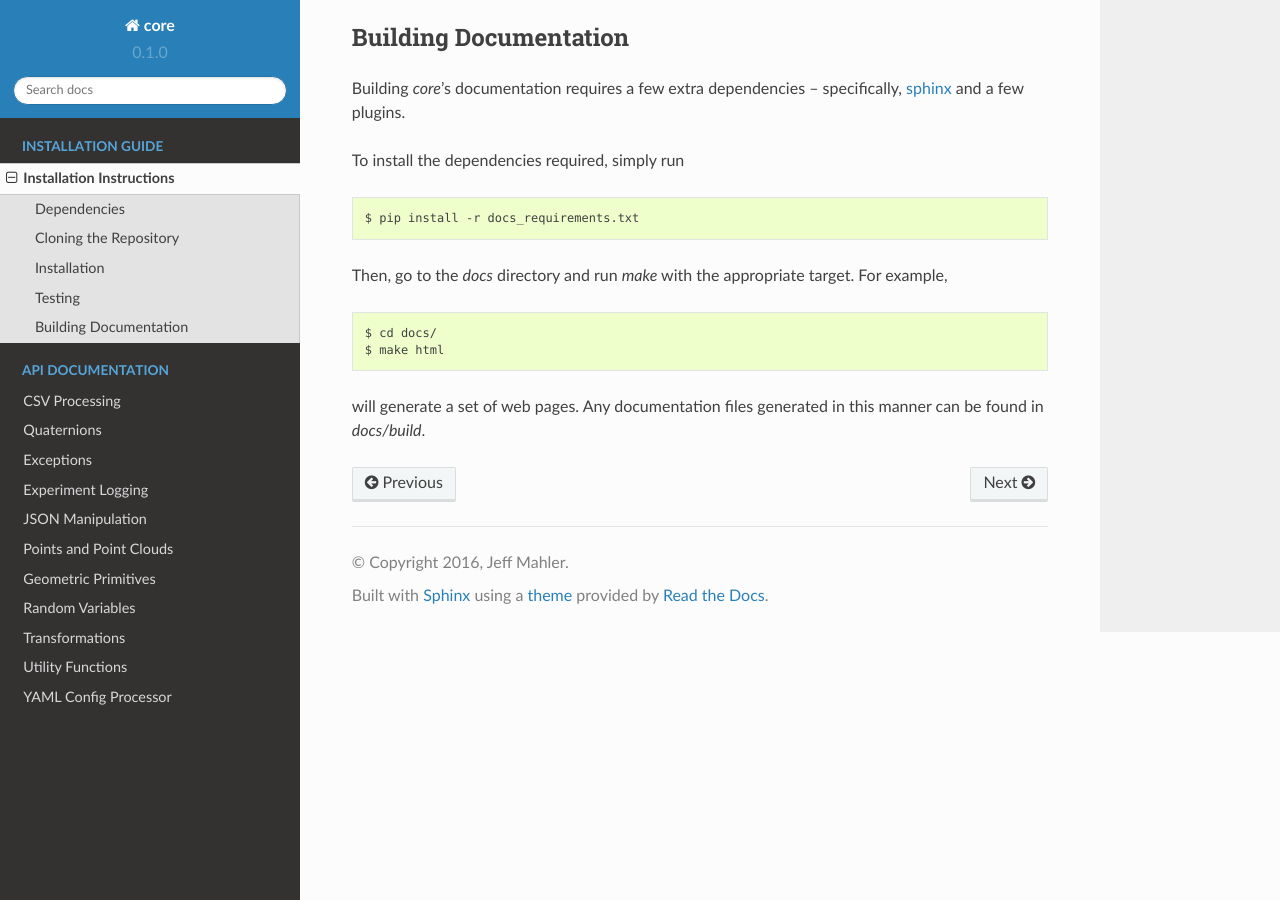
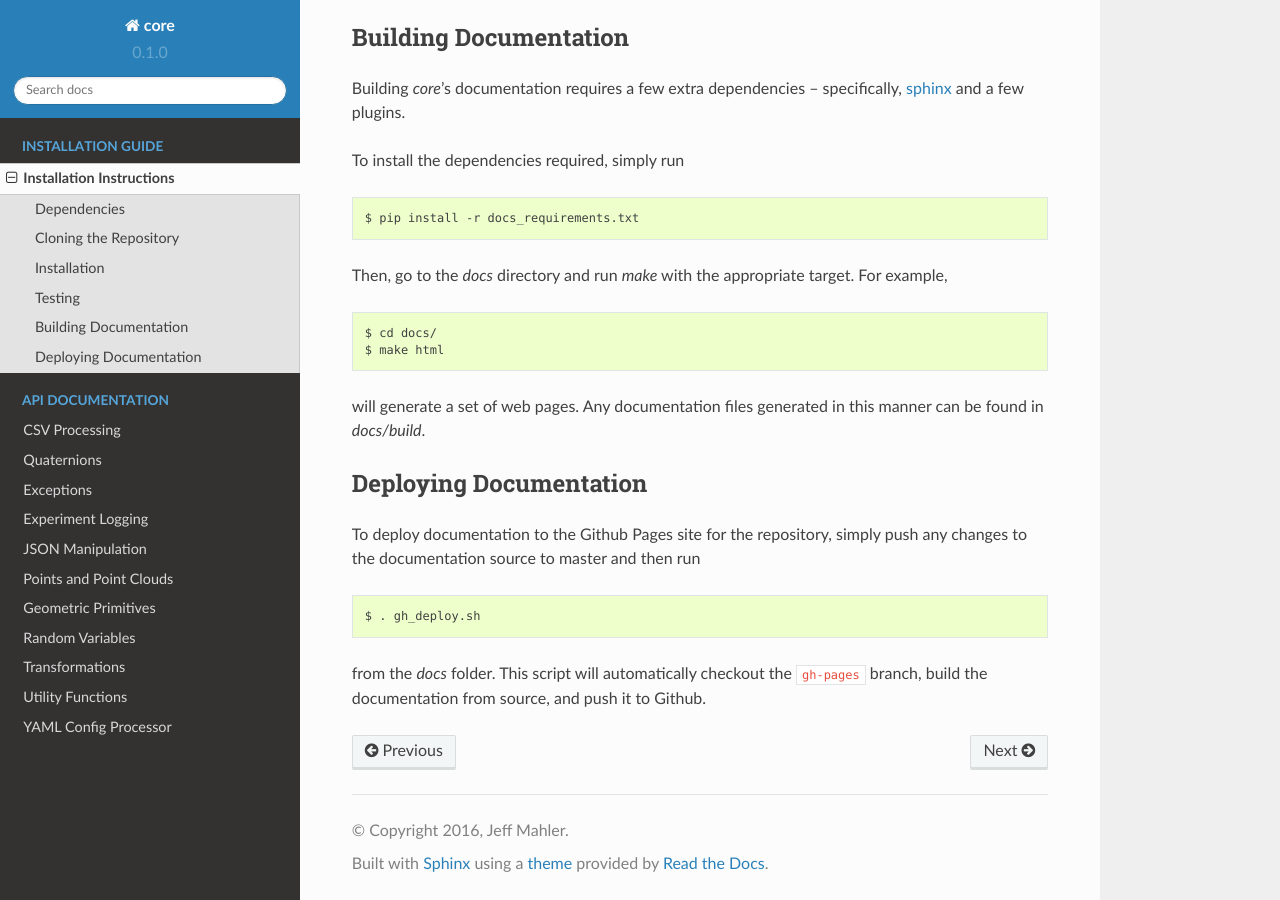
Before and after one commit to BerkeleyAutomation/autolab_core, a Sphinx documentation site: the page built from docs/source/install/install.rst, in a window 1280 px wide and 900 px high, scrolled down 1294 px. Built offline with Sphinx 7.4.7 and the Read the Docs theme 2.0.0, drawn with Linux system fonts in a browser that asks for light colours; some of the changed text lies outside the part shown.

Commit message:
Add deployment guide to documentation

```diff
--- a/docs/source/index.rst
+++ b/docs/source/index.rst
@@ -7,12 +7,6 @@ Berkeley AutoLab Core Documentation
 ===================================
 Welcome to the documentation for the Berkeley AutoLab's `core` module!
 This module is designed to be useful in a broad set of robotics tasks.
-As a general package, the `core` module only depends on `numpy`_, `scipy`_, and
-`matplotlib`_, which you can install with pip.
-
-.. _numpy: http://www.numpy.org/
-.. _scipy: https://www.scipy/org/
-.. _matplotlib: http://www.matplotlib.org/
 
 .. toctree::
    :maxdepth: 2
--- a/docs/source/install/install.rst
+++ b/docs/source/install/install.rst
@@ -70,3 +70,15 @@ For example, ::
 
 will generate a set of web pages. Any documentation files
 generated in this manner can be found in `docs/build`.
+
+Deploying Documentation
+~~~~~~~~~~~~~~~~~~~~~~~
+To deploy documentation to the Github Pages site for the repository,
+simply push any changes to the documentation source to master
+and then run ::
+
+    $ . gh_deploy.sh
+
+from the `docs` folder. This script will automatically checkout the
+``gh-pages`` branch, build the documentation from source, and push it
+to Github.
```
Also changed, not shown: other parts of docs/source/install/install.rst (+2 -2 lines).
